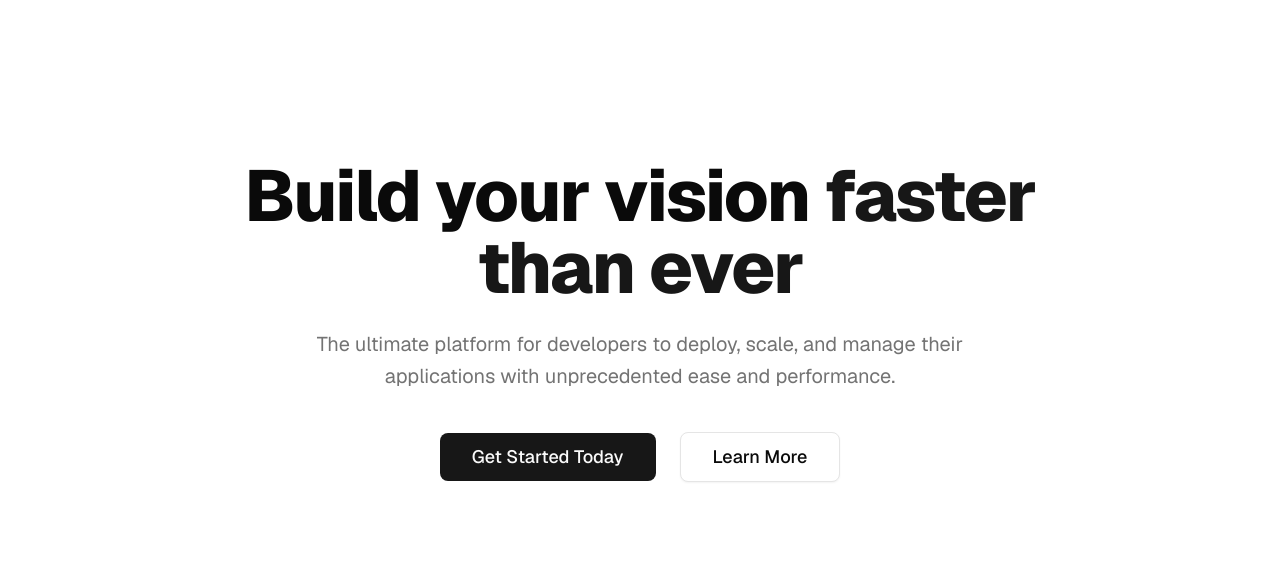
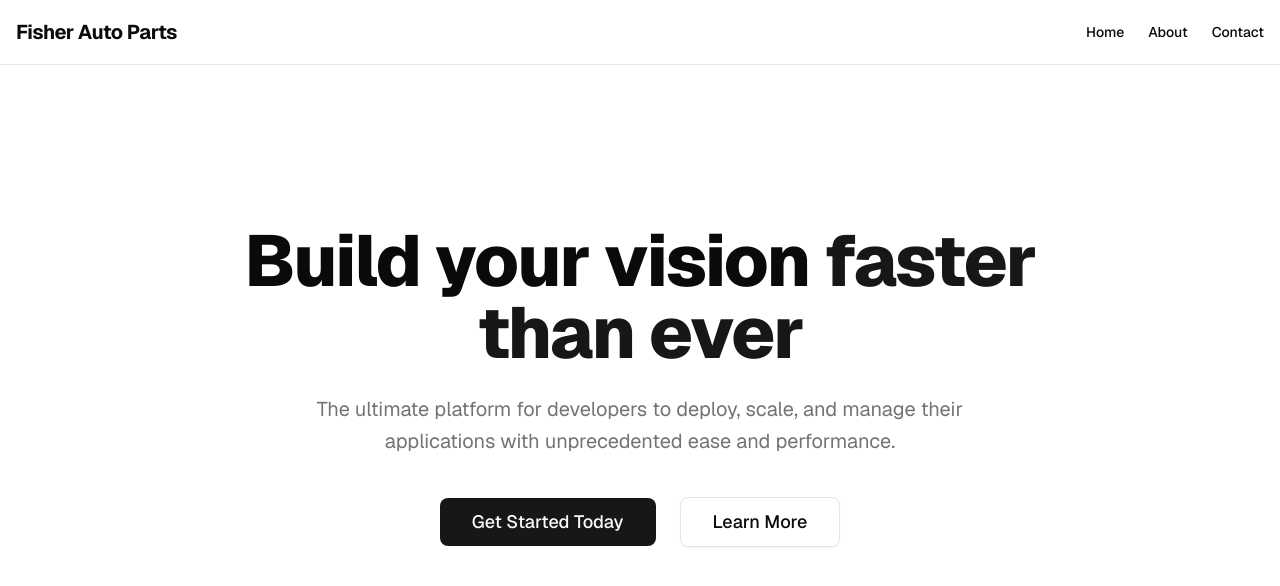
Before and after one commit to barnent1/fisher-1, a Next.js app: page / in a window 1280 px wide. Shown: the top 586 px of the page. Built offline with nearby package versions, Linux system fonts and the light colour scheme.

Commit message:
feat: implement responsive Header navigation component

```diff
--- a/src/app/layout.tsx
+++ b/src/app/layout.tsx
@@ -2,6 +2,7 @@
 import "./globals.css";
 import { Geist } from "next/font/google";
 import { cn } from "@/lib/utils";
+import { Header } from "@/components/Header";
 
 const geist = Geist({subsets:['latin'],variable:'--font-sans'});
 
@@ -20,6 +21,7 @@
       <body
         className="antialiased"
       >
+        <Header />
         {children}
       </body>
     </html>
--- /dev/null
+++ b/src/components/Header.tsx
@@ -0,0 +1,71 @@
+"use client";
+
+import React, { useState } from "react";
+import Link from "next/link";
+import { Menu, X } from "lucide-react";
+import { Button } from "@/components/ui/button";
+import { cn } from "@/lib/utils";
+
+const navigation = [
+  { name: "Home", href: "/" },
+  { name: "About", href: "/about" },
+  { name: "Contact", href: "/contact" },
+];
+
+export function Header() {
+  const [isOpen, setIsOpen] = useState(false);
+
+  return (
+    <header className="sticky top-0 z-50 w-full border-b bg-background/95 backdrop-blur supports-[backdrop-filter]:bg-background/60">
+      <div className="container mx-auto flex h-16 items-center justify-between px-4">
+        {/* Logo */}
+        <Link href="/" className="font-bold text-xl tracking-tight">
+          Fisher Auto Parts
+        </Link>
+
+        {/* Desktop Navigation */}
+        <nav className="hidden md:flex items-center gap-6">
+          {navigation.map((item) => (
+            <Link
+              key={item.name}
+              href={item.href}
+              className="text-sm font-medium transition-colors hover:text-primary"
+            >
+              {item.name}
+            </Link>
+          ))}
+        </nav>
+
+        {/* Mobile Menu Toggle */}
+        <div className="md:hidden">
+          <Button
+            variant="ghost"
+            size="icon"
+            onClick={() => setIsOpen(!isOpen)}
+            aria-label="Toggle Menu"
+          >
+            {isOpen ? <X className="h-5 w-5" /> : <Menu className="h-5 w-5" />}
+          </Button>
+        </div>
+      </div>
+
+      {/* Mobile Navigation Menu */}
+      {isOpen && (
+        <nav className="absolute top-16 left-0 w-full border-b bg-background md:hidden">
+          <div className="flex flex-col gap-4 p-4">
+            {navigation.map((item) => (
+              <Link
+                key={item.name}
+                href={item.href}
+                onClick={() => setIsOpen(false)}
+                className="text-sm font-medium py-2 transition-colors hover:text-primary"
+              >
+                {item.name}
+              </Link>
+            ))}
+          </div>
+        </nav>
+      )}
+    </header>
+  );
+}
```
